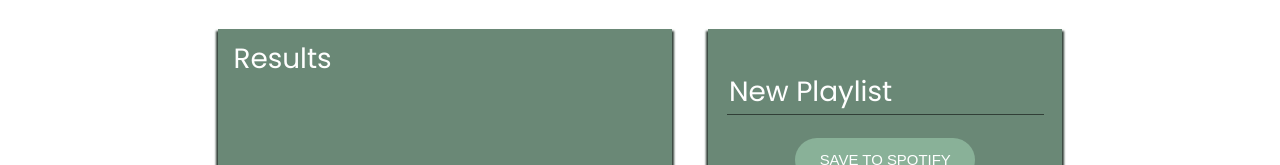
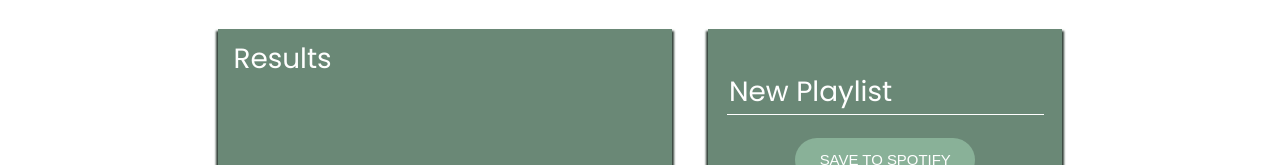
Before and after one commit to knorful/Jamming, a React (Create React App) app: page / in a window 1280 px wide. Shown: the part 729-894 px from the top of the page. Built offline with nearby package versions, Linux system fonts and the light colour scheme.

Commit message:
add margin bottom to seperate current playlist from local

```diff
--- a/src/Components/Playlist/Playlist.css
+++ b/src/Components/Playlist/Playlist.css
@@ -15,7 +15,7 @@
   border: 0;
   outline: 0;
   background: transparent;
-  border-bottom: 1px solid rgb(49, 63, 55);
+  border-bottom: 1px solid #fff;
   font-family: "Poppins", sans-serif;
   font-size: 1.55rem;
   color: #fff;
@@ -38,6 +38,10 @@
 
 .Playlist-save:hover {
   background-color: rgb(49, 63, 55);
+}
+
+.Playlist button {
+  margin-bottom: 2rem;
 }
 
 .playlist-msg {
```
